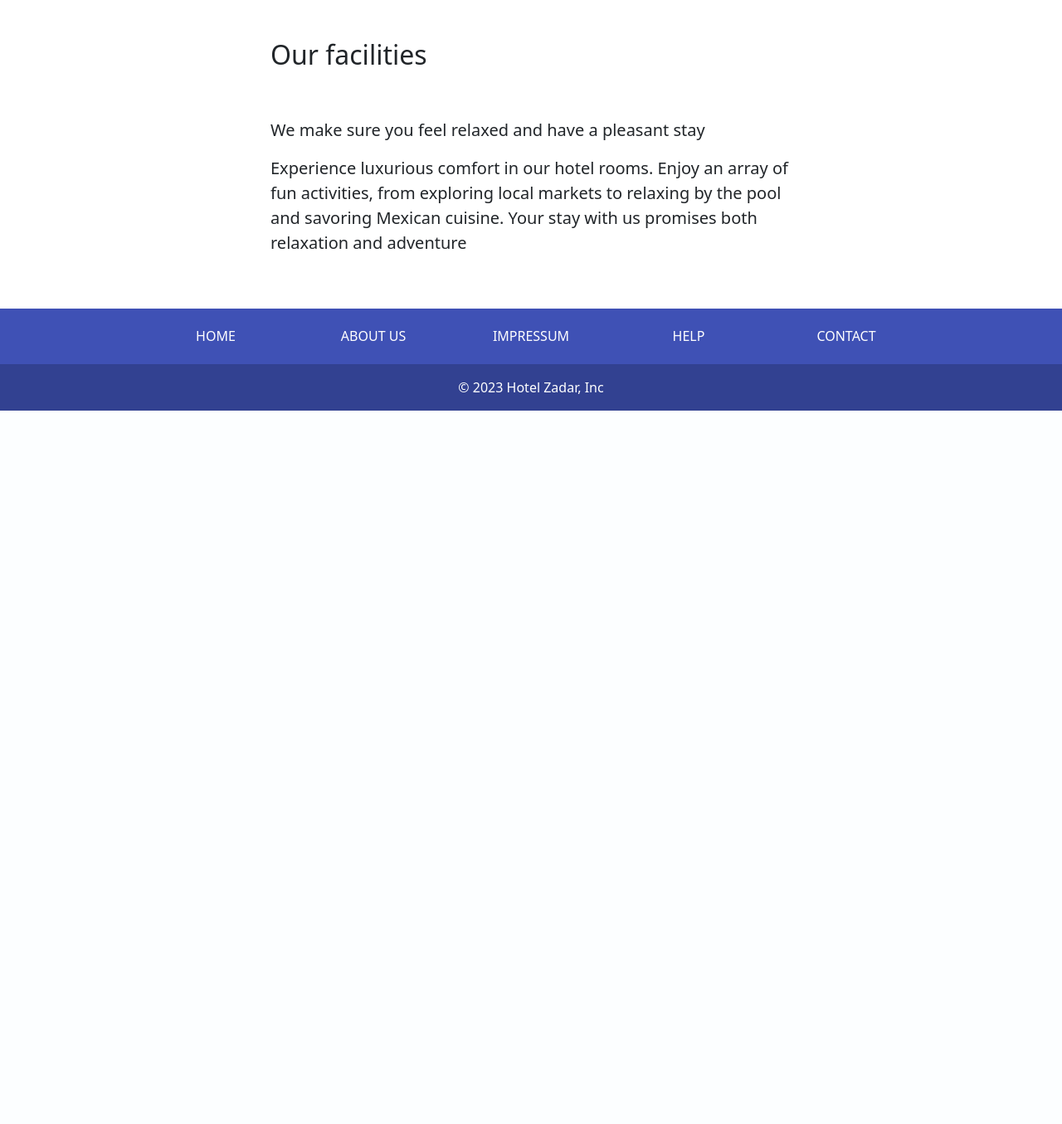
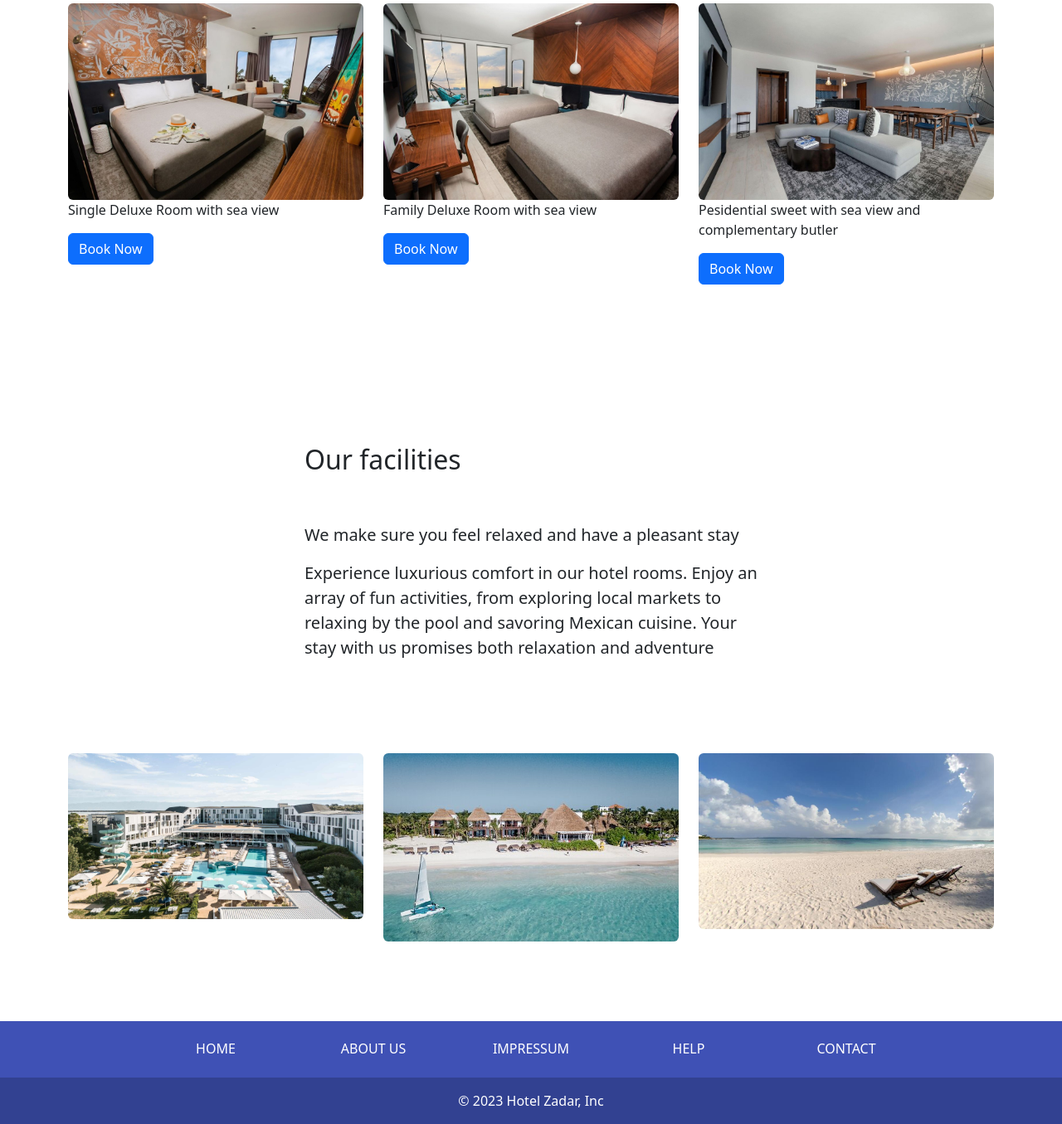
Before and after one commit to MarcoHudec/WEB_project, a PHP site: page / in a window 1280 px wide. Shown: the part 1398-2753 px from the top of the page at 83% size. Before the commit the page ends 1893 px from the top, so only its background shows below. Run offline with PHP 8.4, Linux system fonts and the light colour scheme.

Commit message:
Adding design to the index.php

```diff
--- a/index.php
+++ b/index.php
@@ -52,27 +52,60 @@
     </div>
 </header>
 
+
     <section class="py-5">
         <div class="container my-5">
             <div class="row justify-content-center">
                 <div class="col-lg-6">
-                    <h2>Hotel Zadar</h2>
+                <h2>Hotel Zadar</h2>
                     <br></br>
                     <p class="lead">Treat yourself with an experience</p>
                     <p class="lead">Discover Mexico's warmest hospitality at our hotel. Immerse yourself in local culture and relax in our elegant facilities. Welcome to an unforgettable experience in the heart of Mexico</p>
+
 
                 </div>
             </div>
         </div>
     </section>
 
-    <div class="py-5 bg-image-full" style="background-image: url('https://source.unsplash.com/4ulffa6qoKA/1200x800')">
 
-        <div style="height: 20rem"></div>
+    <section class="py-5">
+    <div class="container my-5">
+        <div class="row justify-content-center">
+            <div class="col-lg-6">
+                <h2>Our Rooms</h2>
+                <p class="lead">We make sure you feel relaxed and have a pleasant stay</p>
+                <p class="lead">Experience luxurious comfort in our hotel rooms. Enjoy an array of fun activities, from exploring local markets to relaxing by the pool and savoring Mexican cuisine. Your stay with us promises both relaxation and adventure</p>
+            </div>
+        </div>
     </div>
 
+    <div class="container py-5">
+        <div class="row">
+            <div class="col-md-4">
+                <img src="Images/HotelRoom1.jpeg" class="img-fluid rounded img-hover" alt="Image 1">
+                <p>Single Deluxe Room with sea view</p>
+                <a href="#" class="btn btn-primary">Book Now</a>
+            </div>
+            <div class="col-md-4">
+                <img src="Images/HotelRoom2.jpeg" class="img-fluid rounded img-hover" alt="Image 2">
+                <p>Family Deluxe Room with sea view</p>
+                <a href="#" class="btn btn-primary">Book Now</a>
+            </div>
+            <div class="col-md-4">
+                <img src="Images/HotelRoom3.jpeg" class="img-fluid rounded img-hover" alt="Image 3">
+                <p>Pesidential sweet with sea view and complementary butler</p>
+                <a href="" class="btn btn-primary">Book Now</a>
+            </div>
+        </div>
+    </div>
+</section>
+
+
+
+
     <section class="py-5">
-        <div class "container my-5">
+        <div class="container my-5">
             <div class="row justify-content-center">
                 <div class="col-lg-6">
                     <h2>Our facilities</h2>
@@ -82,7 +115,24 @@
                 </div>
             </div>
         </div>
-    </section>
+
+
+    <div class="container py-5">
+    <div class="row">
+        <div class="col-md-4">
+            <img src="Images/Hotel1.jpg" class="img-fluid rounded img-hover" alt="Image 1">
+        </div>
+        <div class="col-md-4">
+            <img src="Images/Hotel2.jpg" class="img-fluid rounded img-hover" alt="Image 2">
+        </div>
+        <div class="col-md-4">
+            <img src="Images/Hotel3.jpg" class="img-fluid rounded img-hover" alt="Image 3">
+        </div>
+    </div>
+</div>
+</section>
+
+
 
 
 
```
Also changed, not shown: Registration.php (+104 -48 lines), Images/HotelRoom1.jpeg (added), Images/HotelRoom2.jpeg (added), Images/HotelRoom3.jpeg (added).
